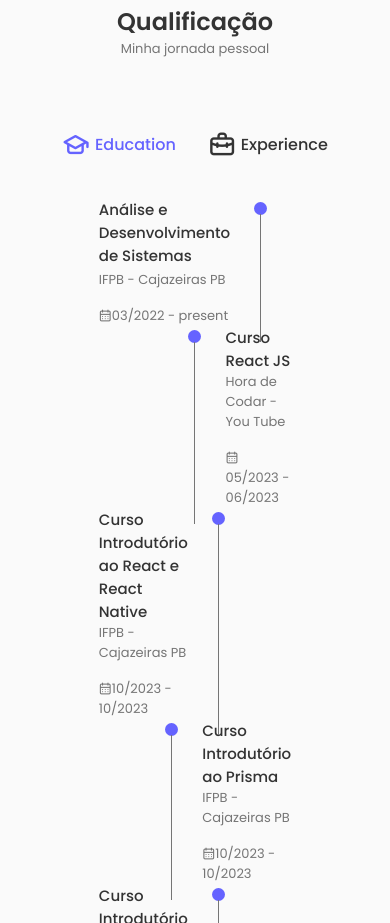
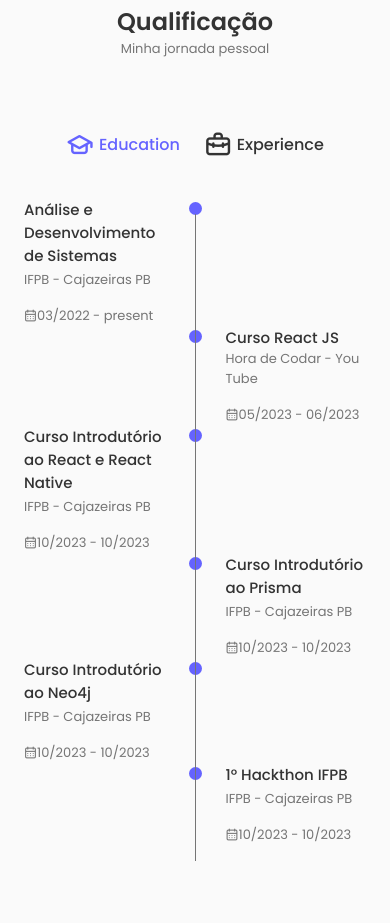
Before and after one commit to 7-Dodi/portfolio_present, a React (Vite) app: page / in a window 390 px wide. Shown: the part 3420-4343 px from the top of the page. Built offline with nearby package versions, Linux system fonts and the light colour scheme.

Commit message:
refactor: Editing the responsive the Section Qualification

```diff
--- a/src/components/QualificationData/style.css
+++ b/src/components/QualificationData/style.css
@@ -34,3 +34,10 @@
     background-color: var(--text-color);
     transform: translate(6px, -7px);
 }
+
+  /* For small devices */
+  @media screen and (max-width: 350px) {
+    .qualificationData{
+        gap: 0.5rem;
+    }
+  }
--- a/src/sections/Qualifications/style.css
+++ b/src/sections/Qualifications/style.css
@@ -44,3 +44,30 @@
 .qualificationContent-active{
     display: block;
 }
+
+/*=============== BREAKPOINTS ===============*/
+/* For large devices */
+@media screen and (max-width: 992px) {
+    .qualificationContainer{
+        margin-left: auto;
+        margin-right: auto;
+    }
+  }
+
+  /* For medium devices */
+  @media screen and (max-width: 768px) {
+    .qualificationContainer{
+        margin-left: var(--mb-1-5);
+        margin-right: var(--mb-1-5);
+    }
+  }
+
+  @media screen and (max-width: 576px) {
+    .qualificationSections{
+        grid-template-columns: initial;
+    }
+
+    .qualificationButton{
+        margin: 0 var(--mb-0-75);
+    }
+}
```
